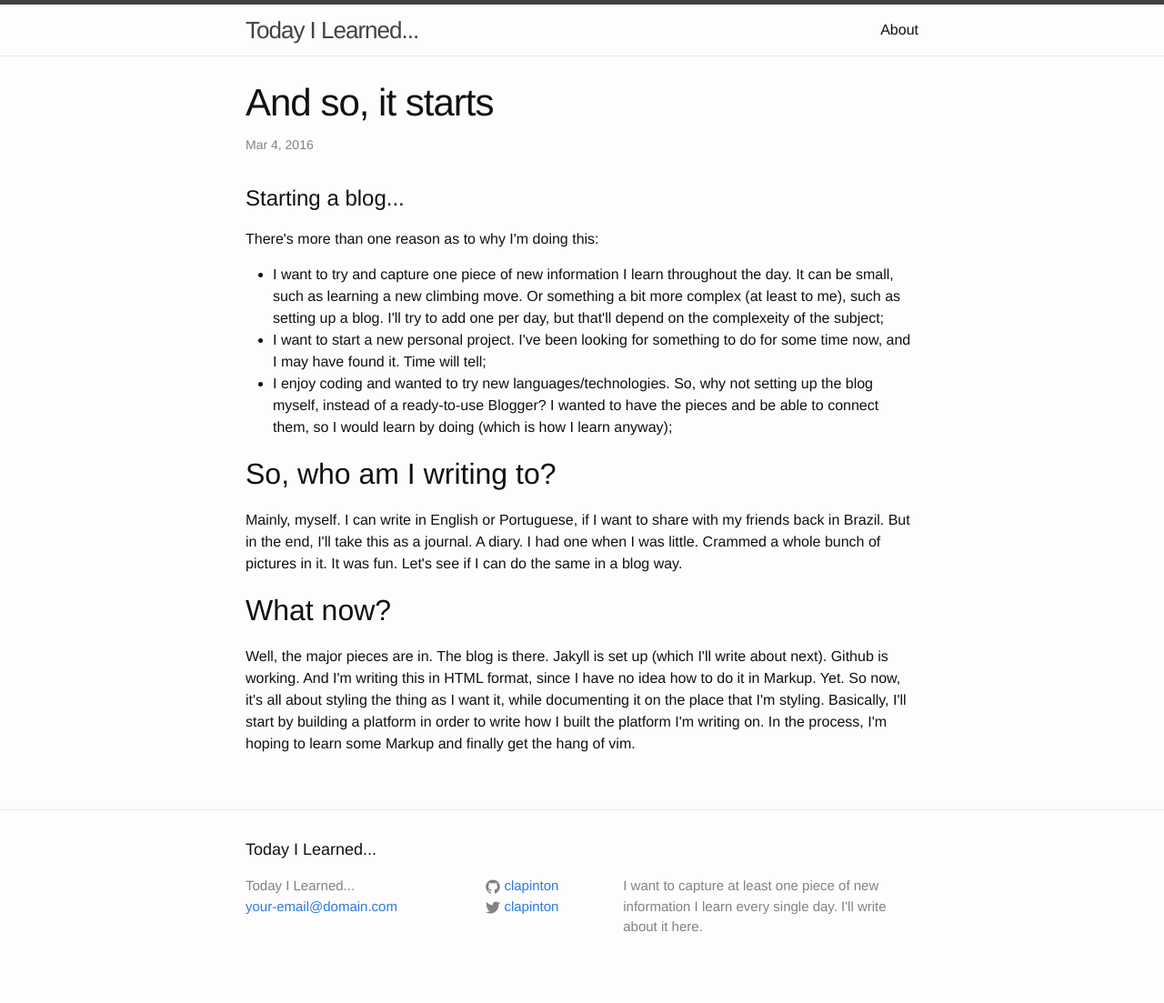
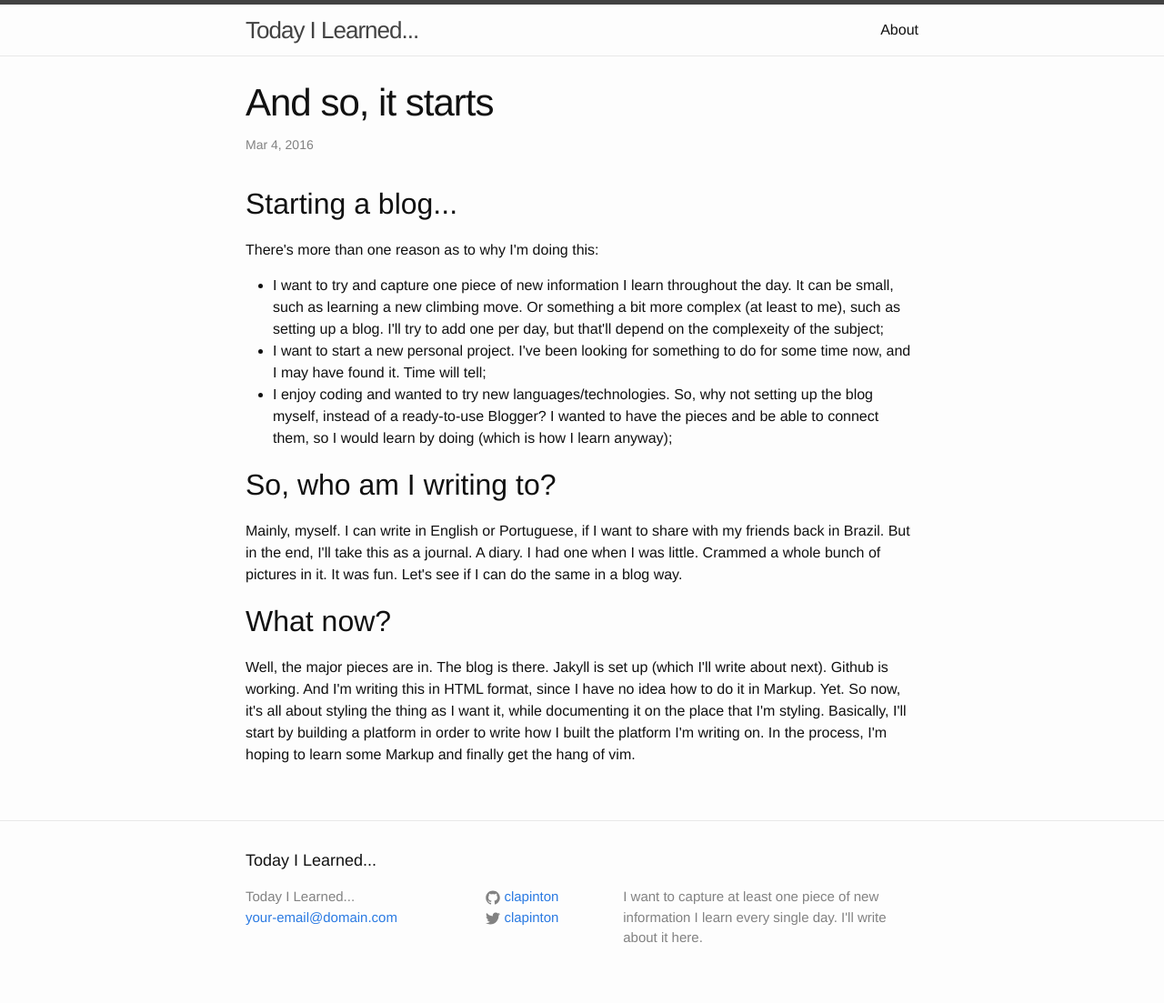
Before and after one commit to clapinton/Blog, a Jekyll site: the page built from _posts/2016-03-04-and-so-it-starts.html, in a window 1280 px wide. Shown: the whole page at 91% size. Built offline with Jekyll 4.4.1, drawn with Linux system fonts in a browser that asks for light colours.

Commit message:
Fixing h1 and h2 headers

```diff
--- a/_posts/2016-03-04-and-so-it-starts.html
+++ b/_posts/2016-03-04-and-so-it-starts.html
@@ -4,7 +4,7 @@ title: And so, it starts
 tags:
 ---
 
-<h1>Starting a blog...</h1>
+<h2>Starting a blog...</h2>
 <p>There's more than one reason as to why I'm doing this:</p>
 <ul>
 	<li>I want to try and capture one piece of new information I learn throughout the day. It can be small, such as learning a new climbing move. Or something a bit more complex (at least to me), such as setting up a blog. I'll try to add one per day, but that'll depend on the complexeity of the subject;</li>
```
